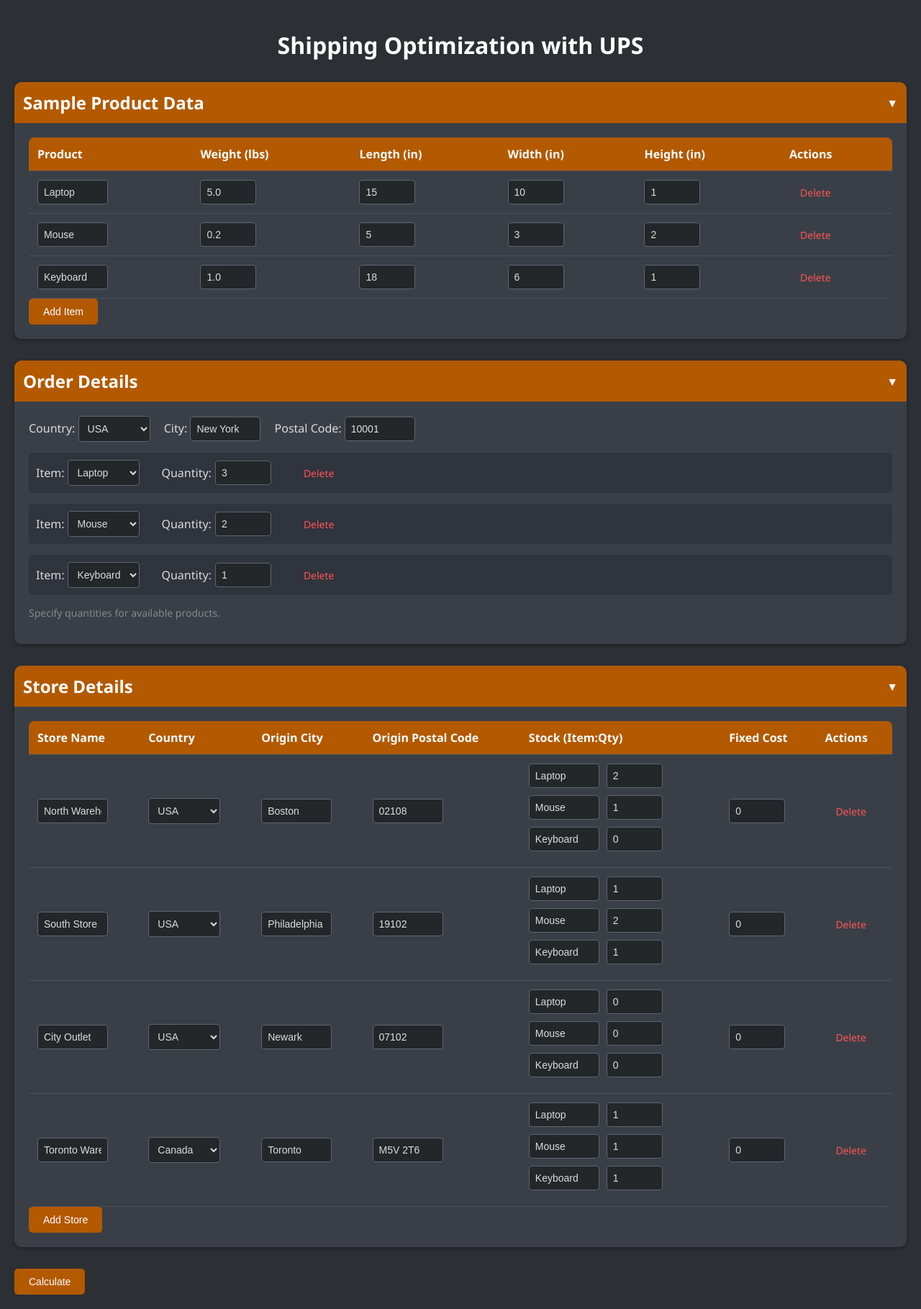
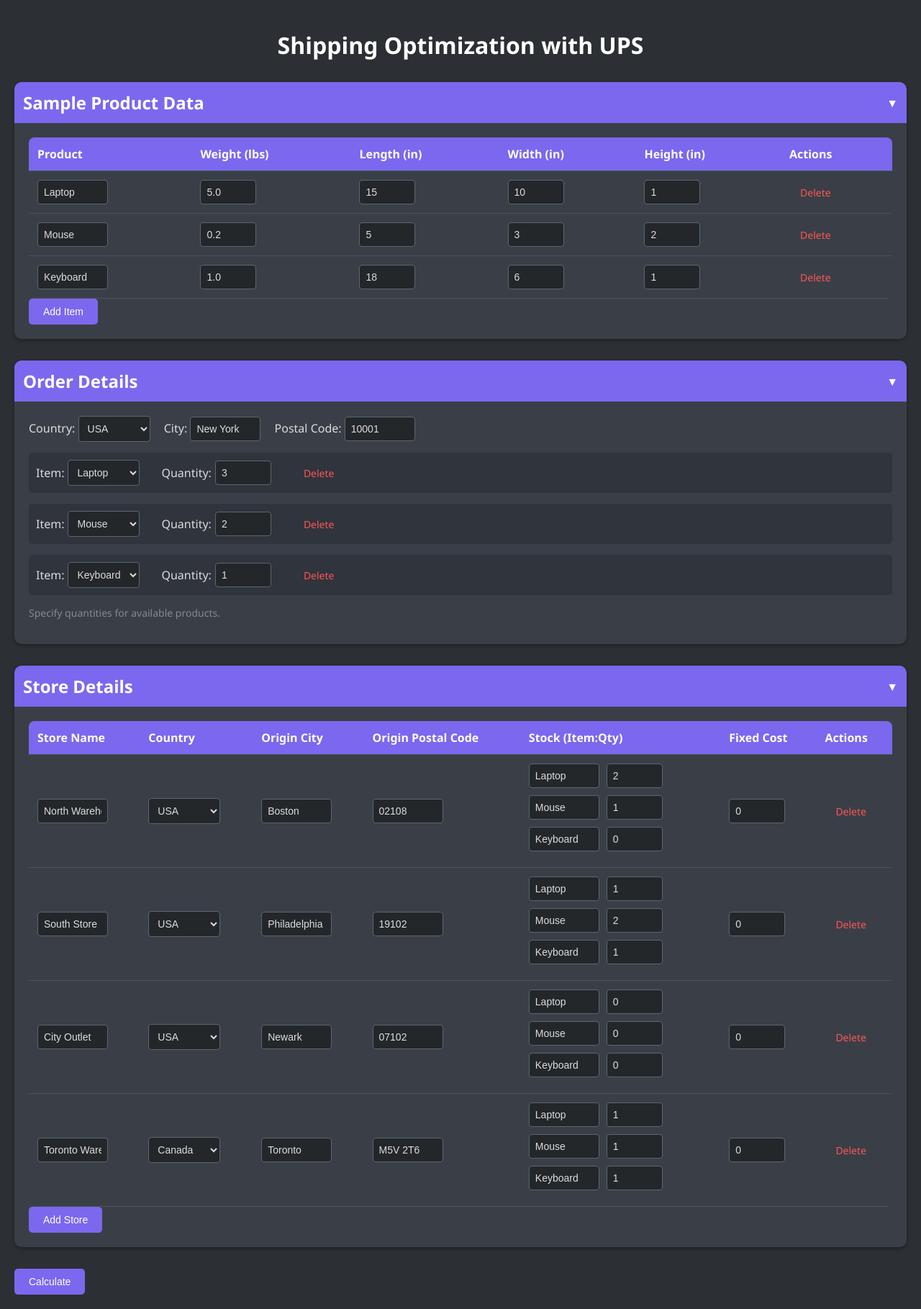
Before and after one commit to Daghet/ShippingOptimization, a Flask app: page / in a window 1280 px wide. Shown: the whole page at 72% size. Run offline with Flask 3, Linux system fonts and the light colour scheme.

Commit message:
Updated loading gif

```diff
--- a/static/css/styles.css
+++ b/static/css/styles.css
@@ -23,7 +23,7 @@
   width: 100%;
 }
 .section-header {
-  background: #b35900;
+  background: #7b68ee; /* Changed from #6b48ff */
   color: white;
   padding: 12px;
   border-radius: 8px 8px 0 0;
@@ -64,7 +64,7 @@
   border-bottom: 1px solid #4a525a;
 }
 th {
-  background: #b35900;
+  background: #7b68ee; /* Changed from #6b48ff */
   color: white;
   font-weight: 600;
 }
@@ -124,7 +124,7 @@
 /* Button Styles */
 button {
   padding: 10px 20px;
-  background: #b35900;
+  background: #7b68ee; /* Changed from #6b48ff */
   color: white;
   border: none;
   border-radius: 5px;
@@ -133,7 +133,7 @@
   transition: background 0.3s;
 }
 button:hover {
-  background: #8c4600;
+  background: #5f48b3; /* Changed from #5236cc */
 }
 
 /* Delete Button Styles */
--- a/templates/index.html
+++ b/templates/index.html
@@ -10,25 +10,18 @@
         let itemCount = {{ sample_data.products| length }};
         let storeCount = 4;
 
-        /**
-         * Reindexes product input names to ensure sequential naming after DOM changes.
-         * Maintains consistency between frontend and backend form data.
-         */
         function reindexProducts() {
             const productRows = document.querySelectorAll('#sample-data-table tbody tr');
             productRows.forEach((row, i) => {
                 const inputs = row.querySelectorAll('input');
-                inputs[0].name = `product_name_${i}`;  // Name
-                inputs[1].name = `product_weight_${i}`; // Weight
-                inputs[2].name = `product_length_${i}`; // Length
-                inputs[3].name = `product_width_${i}`;  // Width
-                inputs[4].name = `product_height_${i}`; // Height
+                inputs[0].name = `product_name_${i}`;
+                inputs[1].name = `product_weight_${i}`;
+                inputs[2].name = `product_length_${i}`;
+                inputs[3].name = `product_width_${i}`;
+                inputs[4].name = `product_height_${i}`;
             });
         }
 
-        /**
-         * Reindexes order item inputs to maintain proper form submission order.
-         */
         function reindexOrderItems() {
             const orderItems = document.querySelectorAll('#order-items .order-entry');
             orderItems.forEach((item, i) => {
@@ -37,10 +30,6 @@
             });
         }
 
-        /**
-         * Retrieves all current product names from the Sample Products table.
-         * @returns {Array<string>} List of product names.
-         */
         function getAllProductNames() {
             const names = Array.from(document.querySelectorAll('#sample-data-table tbody tr'))
                 .map(row => row.cells[0].querySelector('input').value.trim());
@@ -48,31 +37,21 @@
             return names;
         }
 
-        /**
-         * Checks if a product name is unique, excluding the current input's original value.
-         * @param {string} name - The name to check.
-         * @param {string} oldName - The original name of the input being renamed.
-         * @returns {boolean} True if unique, false if duplicate exists.
-         */
-        function isProductNameUnique(name, oldName = null) {
-            const allNames = getAllProductNames();
+        function isProductNameUnique(name, oldName = null, currentInput) {
+            const allRows = document.querySelectorAll('#sample-data-table tbody tr');
             const trimmedName = name.trim().toLowerCase();
-            const isUnique = allNames.every(existingName => {
-                const isSameOldName = oldName && existingName.toLowerCase() === oldName.toLowerCase();
-                const isMatch = trimmedName === existingName.toLowerCase();
-                console.log(`Comparing '${trimmedName}' to '${existingName}': ${!isMatch || isSameOldName}`);
-                return !isMatch || isSameOldName;
+            const isUnique = Array.from(allRows).every(row => {
+                const input = row.cells[0].querySelector('input');
+                const existingName = input.value.trim().toLowerCase();
+                if (input === currentInput) return true;
+                const isMatch = trimmedName === existingName;
+                console.log(`Comparing '${trimmedName}' to '${input.value}': ${!isMatch}`);
+                return !isMatch;
             });
             console.log(`isProductNameUnique('${name}', oldName='${oldName}'): ${isUnique}`);
             return isUnique;
         }
 
-        /**
-         * Debounces a function to limit how often it runs.
-         * @param {Function} func - The function to debounce.
-         * @param {number} wait - Delay in milliseconds.
-         * @returns {Function} Debounced function.
-         */
         function debounce(func, wait) {
             let timeout;
             return function (...args) {
@@ -81,17 +60,12 @@
             };
         }
 
-        /**
-         * Adds a new product row with a unique name to the Sample Products table.
-         * Updates related UI sections dynamically.
-         */
         function addProduct() {
             const tableBody = document.querySelector('#sample-data-table tbody');
             let newItemName = `Item ${itemCount + 1}`;
             let suffix = 1;
             let finalName = newItemName;
 
-            // Ensure the initial name is unique
             while (!isProductNameUnique(finalName)) {
                 finalName = `${newItemName}-${suffix++}`;
             }
@@ -106,7 +80,6 @@
                 <td><span class="delete-btn" onclick="deleteProduct(this)">Delete</span></td>
             `;
 
-            // Set initial oldName
             const nameInput = newRow.cells[0].querySelector('input');
             nameInput.dataset.oldName = finalName;
 
@@ -117,10 +90,6 @@
             reindexProducts();
         }
 
-        /**
-         * Deletes a product row and updates related UI sections.
-         * @param {HTMLElement} button - The delete button clicked.
-         */
         function deleteProduct(button) {
             const row = button.closest('tr');
             const deletedItem = row.cells[0].querySelector('input').value;
@@ -131,10 +100,6 @@
             updateOrderItems();
         }
 
-        /**
-         * Renames a product, ensuring uniqueness with immediate feedback, and updates UI.
-         * @param {HTMLInputElement} input - The input element being edited.
-         */
         function renameProduct(input) {
             const oldName = input.dataset.oldName || '';
             const newName = input.value.trim();
@@ -148,7 +113,7 @@
                 return;
             }
 
-            if (!isProductNameUnique(newName, oldName)) {
+            if (!isProductNameUnique(newName, oldName, input)) {
                 alert(`Product name '${newName}' already exists. Names must be unique.`);
                 input.value = oldName;
                 console.log(`Duplicate detected, reverted to '${oldName}'`);
@@ -164,14 +129,8 @@
             reindexProducts();
         }
 
-        // Debounced version of renameProduct to avoid excessive calls
         const debouncedRenameProduct = debounce(renameProduct, 300);
 
-        /**
-         * Updates order item dropdowns when a product name changes.
-         * @param {string} oldName - The original product name.
-         * @param {string} newName - The new product name.
-         */
         function updateOrderItemName(oldName, newName) {
             const orderItems = document.querySelectorAll('#order-items .order-entry select');
             orderItems.forEach(select => {
@@ -184,10 +143,6 @@
             });
         }
 
-        /**
-         * Removes an order line if its product is deleted.
-         * @param {string} deletedItem - The name of the deleted product.
-         */
         function removeOrderLine(deletedItem) {
             const orderContainer = document.getElementById('order-items');
             const orderItems = orderContainer.querySelectorAll('.order-entry');
@@ -199,9 +154,6 @@
             updateOrderItems();
         }
 
-        /**
-         * Adds a new order item if there are available products.
-         */
         function addItem() {
             const orderContainer = document.getElementById('order-items');
             const orderedItems = Array.from(orderContainer.querySelectorAll('select')).map(select => select.value);
@@ -227,10 +179,6 @@
             updateOrderItems();
         }
 
-        /**
-         * Deletes an order item and refreshes the UI.
-         * @param {HTMLElement} button - The delete button clicked.
-         */
         function deleteItem(button) {
             const entry = button.closest('.order-entry');
             entry.remove();
@@ -238,9 +186,6 @@
             updateOrderItems();
         }
 
-        /**
-         * Adds a new store row with default values and syncs inventory.
-         */
         function addStore() {
             const tableBody = document.getElementById('store-table-body');
             const allProducts = getAllProductNames();
@@ -273,19 +218,11 @@
             updateStoreReferences(newRow.cells[0].querySelector('input'));
         }
 
-        /**
-         * Deletes a store row and updates UI if needed.
-         * @param {HTMLElement} button - The delete button clicked.
-         */
         function deleteStore(button) {
             const row = button.closest('tr');
             row.remove();
         }
 
-        /**
-         * Updates store input names based on the store name input value.
-         * @param {HTMLInputElement} storeInput - The store name input field.
-         */
         function updateStoreReferences(storeInput) {
             const row = storeInput.closest('.store-row');
             const newStoreName = storeInput.value.trim() || `store${storeCount}`;
@@ -308,10 +245,6 @@
             });
         }
 
-        /**
-         * Toggles the visibility of a section.
-         * @param {string} sectionId - The ID of the section to toggle.
-         */
         function toggleSection(sectionId) {
             const section = document.getElementById(sectionId);
             section.classList.toggle('collapsed');
@@ -319,9 +252,6 @@
             arrow.textContent = section.classList.contains('collapsed') ? '▶' : '▼';
         }
 
-        /**
-         * Updates the Order Items section to reflect current products and selections.
-         */
         function updateOrderItems() {
             const orderContainer = document.getElementById('order-items');
             const orderedItems = Array.from(orderContainer.querySelectorAll('select')).map(select => select.value);
@@ -340,10 +270,6 @@
             });
         }
 
-        /**
-         * Updates the Store Details section to sync with the latest product list.
-         * Ensures renamed products reflect correctly by rebuilding from current DOM state.
-         */
         function updateStoreDetails() {
             const allProducts = getAllProductNames();
             const storeRows = document.querySelectorAll('.store-row');
@@ -355,19 +281,17 @@
                 const storeName = storeNameInput.value.trim() || `store${storeCount}`;
                 const stockCell = row.cells[4];
 
-                // Preserve quantities based on current DOM state
                 const existingQuantities = {};
                 const currentStockInputs = stockCell.querySelectorAll('.item-pair input[type="number"]');
                 const currentStockNames = stockCell.querySelectorAll('.item-pair input[type="text"]');
                 currentStockNames.forEach((nameInput, i) => {
-                    if (currentStockInputs[i]) {
+                    if (currentStockInputs[i] && allProducts.includes(nameInput.value)) {
                         existingQuantities[nameInput.value] = currentStockInputs[i].value;
                     }
                 });
 
                 console.log(`Store '${storeName}' existing quantities:`, existingQuantities);
 
-                // Rebuild stock inputs with latest product names
                 stockCell.innerHTML = allProducts.map((item, i) => `
                     <div class="item-pair">
                         <input type="text" name="stock_${storeName}_item${i}_name" value="${item}" readonly>
@@ -377,15 +301,27 @@
             });
         }
 
-        /**
-         * Submits the form data to calculate shipping costs and displays results.
-         */
         function calculateShipping() {
             console.log("Calculate button clicked");
             const form = document.querySelector('form');
             const formData = new FormData(form);
 
-            // Ensure all product data is up-to-date in formData
+            // Collapse all sections immediately
+            ['order-details', 'store-details', 'sample-data'].forEach(id => {
+                const section = document.getElementById(id);
+                section.classList.add('collapsed');
+                section.querySelector('.section-header span').textContent = '▶';
+            });
+
+            // Show calculating GIF
+            const resultDiv = document.getElementById('result');
+            resultDiv.innerHTML = `
+                <div class="calculating">
+                    <img src="{{ url_for('static', filename='images/GearSpinner200px-200px.gif') }}" alt="Calculating..." style="display: block; margin: 0 auto;">
+                    <p style="text-align: center; margin-top: 10px;">Calculating...</p>
+                </div>
+            `;
+
             const productRows = document.querySelectorAll('#sample-data-table tbody tr');
             productRows.forEach((row, i) => {
                 const inputs = row.querySelectorAll('input');
@@ -408,7 +344,6 @@
                     const clientTotalTime = (endTime - startTime).toFixed(2);
                     console.log("Response Data:", data);
 
-                    const resultDiv = document.getElementById('result');
                     if (data.error) {
                         resultDiv.innerHTML = `<p class="error">${data.error}</p>`;
                         return;
@@ -448,20 +383,13 @@
                         </div>
                     `;
                     resultDiv.innerHTML = html;
-
-                    ['order-details', 'store-details', 'sample-data'].forEach(id => {
-                        const section = document.getElementById(id);
-                        section.classList.add('collapsed');
-                        section.querySelector('.section-header span').textContent = '▶';
-                    });
                 })
                 .catch(error => {
                     console.error("Fetch error:", error);
-                    document.getElementById('result').innerHTML = `<p class="error">Error: ${error.message}</p>`;
+                    resultDiv.innerHTML = `<p class="error">Error: ${error.message}</p>`;
                 });
         }
 
-        // Initialize UI on page load
         window.onload = () => {
             updateOrderItems();
             updateStoreDetails();
@@ -472,7 +400,6 @@
 <body>
     <h1>Shipping Optimization with UPS</h1>
     <form>
-        <!-- Sample Product Data Section -->
         <div class="section" id="sample-data">
             <div class="section-header" onclick="toggleSection('sample-data')">
                 <h2>Sample Product Data</h2>
@@ -512,7 +439,6 @@
             </div>
         </div>
 
-        <!-- Order Details Section -->
         <div class="section" id="order-details">
             <div class="section-header" onclick="toggleSection('order-details')">
                 <h2>Order Details</h2>
@@ -555,7 +481,6 @@
             </div>
         </div>
 
-        <!-- Store Details Section -->
         <div class="section" id="store-details">
             <div class="section-header" onclick="toggleSection('store-details')">
                 <h2>Store Details</h2>
```
Also changed, not shown: static/images/GearSpinner200px-200px.gif (added).
